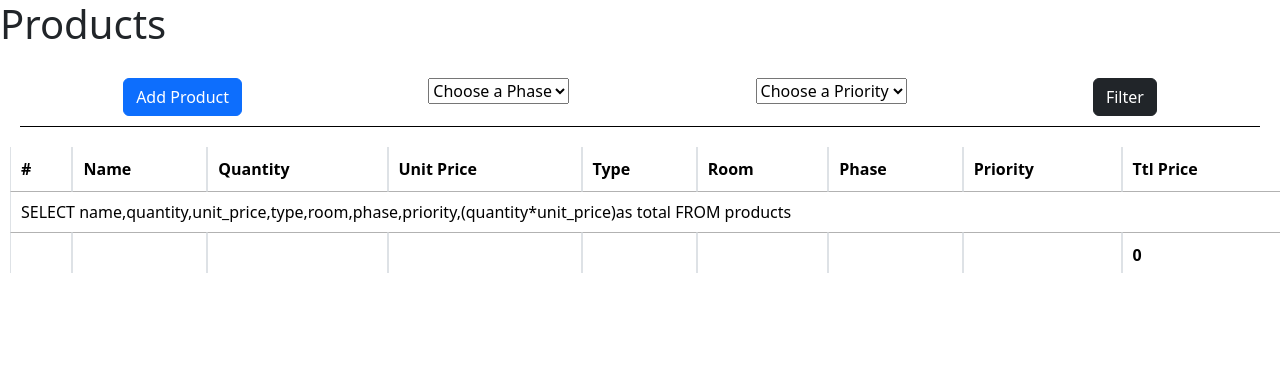
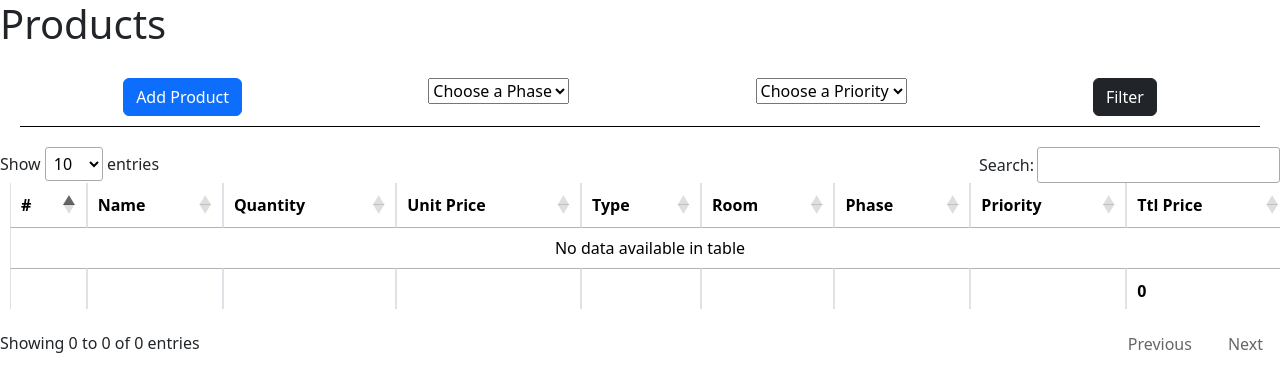
Before and after one commit to AlfaZeroh1/Home-Budgeter, a PHP site: page / in a window 1280 px wide. Shown: the top 392 px of the page. Run offline with PHP 8.4, Linux system fonts and the light colour scheme; data that the repository does not hold is empty; some libraries are stand-ins or nearby versions.

Commit message:
System is complete and working as expected

```diff
--- a/index.php
+++ b/index.php
@@ -1,5 +1,7 @@
 <?php
 include "php/DB.php";
+$obj = (object)$_POST;
+
 ?>
 <!DOCTYPE html>
 <html lang="en">
@@ -42,9 +44,10 @@ include "php/DB.php";
                             $stmt = $connection->query($query);
                             $results = $stmt->fetchAll(PDO::FETCH_OBJ);
                             foreach($results as $row){
+                                $selected = $row->phase == $obj->selected_phase?'selected':'';
                                 echo
                                 "
-                                    <option value='$row->phase'>$row->phase</option>
+                                    <option $selected value='$row->phase'>$row->phase</option>
                                 ";
                             }
                         ?>
@@ -59,9 +62,10 @@ include "php/DB.php";
                             $stmt1 = $connection->query($query1);
                             $results1 = $stmt1->fetchAll(PDO::FETCH_OBJ);
                             foreach($results1 as $row1){
+                                $selected = $row1->priority == $obj->selected_priority?'selected':'';
                                 echo
                                 "
-                                    <option value='$row1->priority'>$row1->priority</option>
+                                    <option $selected value='$row1->priority'>$row1->priority</option>
                                 ";
                             }
                         ?>
@@ -125,19 +129,12 @@ include "php/DB.php";
                         }
                         // Get all products
                         $where= '';
-                        $obj = (object)$_POST;
                         if(isset($obj->action) && $obj->action="Filter"){
                             $where = ' where 1=1 ';
-                            if(isset($obj->selected_phase)){ $where += " AND phase = '$obj->selected_phase' ";}
-                            if(isset($obj->selected_priority)){ $where += " AND priority = '$obj->selected_priority' ";}
+                            if(isset($obj->selected_phase)){ $where .= " AND phase = '$obj->selected_phase' ";}
+                            if(isset($obj->selected_priority)){ $where .= " AND priority = '$obj->selected_priority' ";}
                         }
                         $query = "SELECT name,quantity,unit_price,type,room,phase,priority,(quantity*unit_price)as total FROM products $where";
-                        echo
-                        "
-                            <tr>
-                                <td colspan='9'>$query</td>
-                            </tr>
-                        ";
 
                         $stmt = $connection->query($query);
                         $results = $stmt->fetchAll(PDO::FETCH_OBJ);
@@ -153,8 +150,8 @@ include "php/DB.php";
                                     <td>$row->unit_price</td>
                                     <td>$row->type</td>
                                     <td>$row->room</td>
-                                    <td>".convert_phase($row->phase)."</td>
-                                    <td>".convert_priority($row->priority)."</td>
+                                    <td>".$row->phase."</td>
+                                    <td>".$row->priority."</td>
                                     <td><B>$row->total</B></td>
                                 </tr>";
                             $i++;
```
